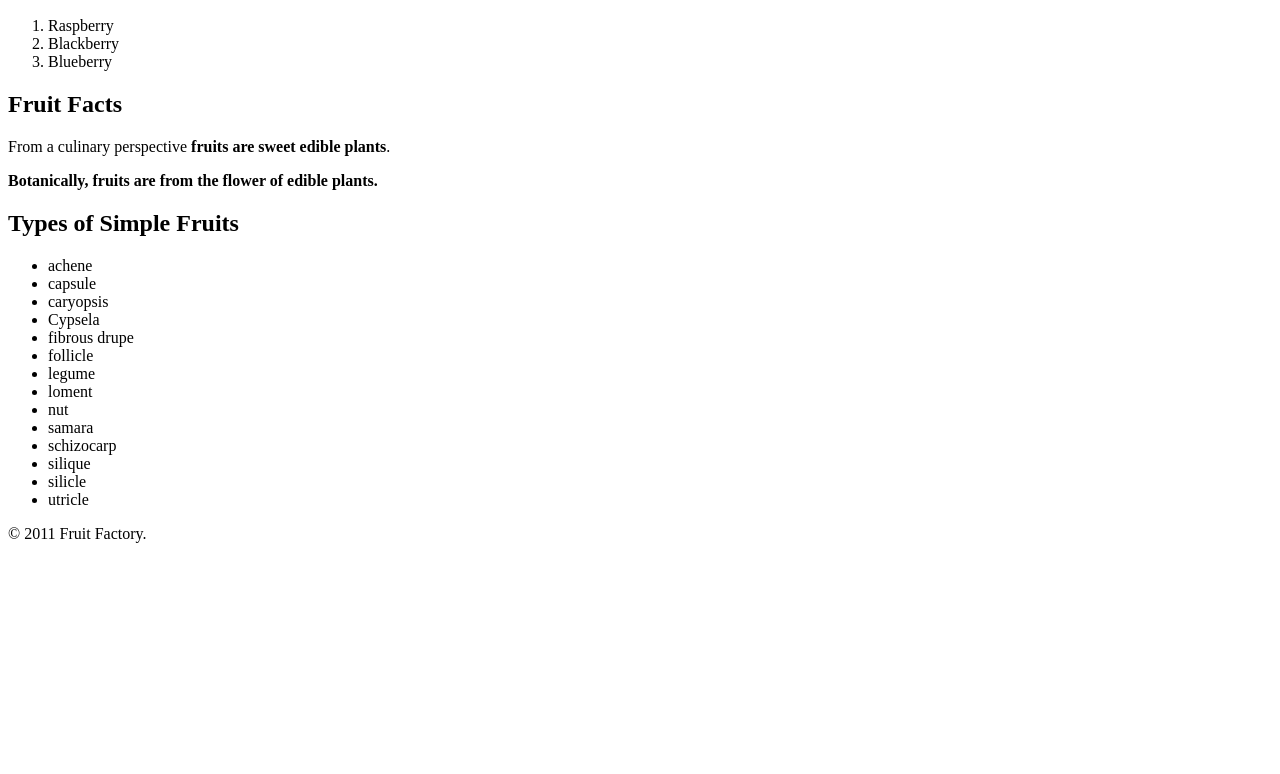
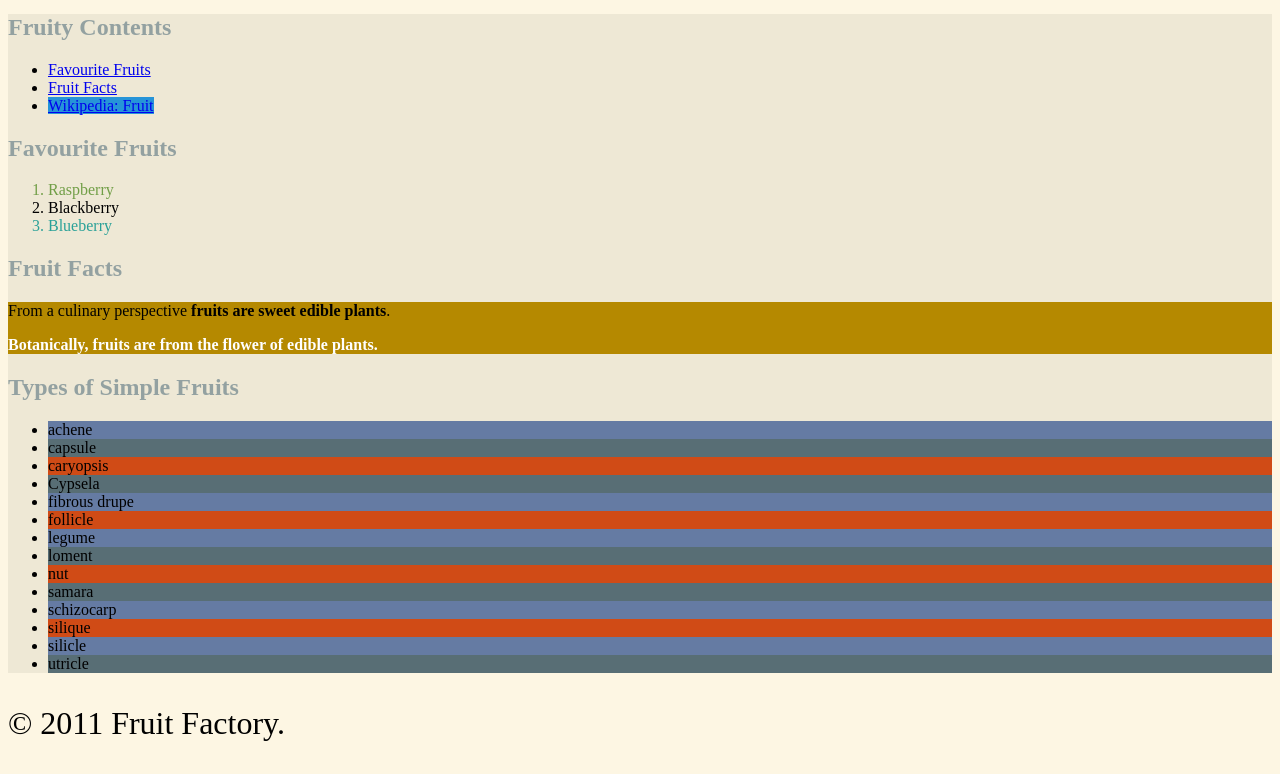
Before and after one commit to PunainenAurinko/MAD9013-ex2, a plain HTML site: page index.html in a window 1280 px wide. Shown: the part 572-1346 px from the top of the page. Before the commit the page ends 1131 px from the top, so only its background shows below. Drawn offline with Linux system fonts and the light colour scheme.

Commit message:
added html title and head

```diff
--- a/index.html
+++ b/index.html
@@ -1,3 +1,10 @@
+<!DOCTYPE html>
+<html lang='en'>
+<head>
+    <meta charset="UTF-8">
+    <title>Fruits</title>
+    <link rel="stylesheet" type="text/css" HREF="main.css">
+</head>
 <body>
 
 	<header>
--- /dev/null
+++ b/main.css
@@ -0,0 +1,47 @@
+body {
+	background-color: #fdf6e3;
+}
+header, footer {
+	font-size: 2em;
+}
+nav ul {
+	font-family: sans-serif;
+}
+#logo {
+	border: 2px solid #d04b16;
+}
+.wrapper {
+	background-color: #eee8d5;
+}
+#contents, #favs, #facts, #types {
+	color: #93a1a1;
+}
+.wrapper > .dfn {
+	background-color: #b58900;
+}
+.dfn > strong {
+	color: #fff;
+}
+html body header nav ul li mark {
+	background-color: #719e07;
+}
+.wrapper a[rel="external"] {
+	background-color: #2694d8;
+}
+ol li:first-child {
+	color: #719e47;
+}
+ol li:nth-child(3n) {
+	color: #2aa198;
+}
+.types li:nth-child(odd) {
+	background-color: #657ba3;
+}
+
+.types li:nth-child(even) {
+	background-color: #586e75;
+}
+
+.types li:nth-child(3n) {
+	background-color: #d04b16;
+}
```
